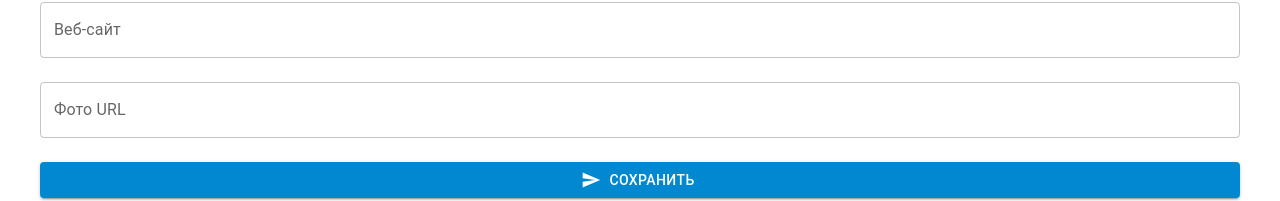
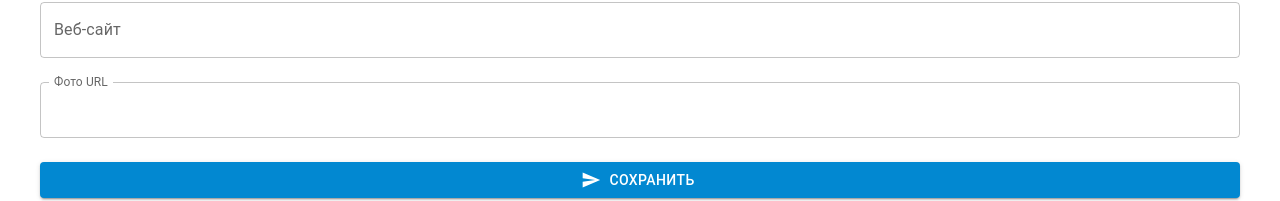
Before and after one commit to herzen-vis-lab/herzen-map, a React (Create React App) app: page /admin/create in a window 1280 px wide. Shown: the part 561-762 px from the top of the page. Built offline with nearby package versions, Linux system fonts and the light colour scheme; no server answers; sample sign-in values are in the browser's storage.

Commit message:
add hover img

```diff
--- a/src/components/Admin/AdminTable/CreatePoint/CreatePoint.tsx
+++ b/src/components/Admin/AdminTable/CreatePoint/CreatePoint.tsx
@@ -5,6 +5,7 @@ import { Point } from "components/Admin/type";
 import { initialData } from './initialData';
 import { postPoint } from 'api/points';
 import SendIcon from '@mui/icons-material/Send';
+import { ImagePreviewOnHover } from '../ImagePreviewOnHover';
 
 
 const CreatePoint = () => {
@@ -175,14 +176,18 @@ const CreatePoint = () => {
           onChange={(e) => handleChange('web', e.target.value)}
         />
       </Grid>
+
       <Grid item xs={12}>
-        <TextField
-          label="Фото URL"
-          variant="outlined"
-          fullWidth
-          value={point.photos[0] || ''}
-          onChange={(e) => handleChange('photos', [e.target.value])}
-        />
+        <ImagePreviewOnHover src={point?.picture || ''} width={350} height={270}>
+          <TextField
+            label="Фото URL"
+            variant="outlined"
+            fullWidth
+            value={point?.picture || ''}
+            onChange={(e) => handleChange('picture', [e.target.value])}
+            InputLabelProps={{ shrink: true }}
+          />
+        </ImagePreviewOnHover>
       </Grid>
 
       <Grid item xs={12}>
--- a/src/components/Admin/AdminTable/CreatePoint/initialData.ts
+++ b/src/components/Admin/AdminTable/CreatePoint/initialData.ts
@@ -10,5 +10,5 @@ export const initialData: Point = {
     type_id: '',
     status_id: '',
     web: '',
-    photos: [''],
+    picture: '',
   };
--- a/src/components/Admin/AdminTable/EditPoint/EditPoint.tsx
+++ b/src/components/Admin/AdminTable/EditPoint/EditPoint.tsx
@@ -5,6 +5,7 @@ import { Point } from "components/Admin/type";
 import SendIcon from '@mui/icons-material/Send';
 import { getPoint, patchPoint } from 'api/points';
 import { useParams } from 'react-router';
+import { ImagePreviewOnHover } from '../ImagePreviewOnHover';
 
 const EditPoint = () => {
   const [point, setPoint] = useState<Point | null>(null);
@@ -50,18 +51,6 @@ const EditPoint = () => {
   // Обработчик для полей верхнего уровня (например, longitude, latitude)
   const handleSimpleChange = (field: keyof Omit<Point, 'names' | 'descriptions'>, value: any) => {
     setPoint((prev) => (prev ? { ...prev, [field]: value } : prev));
-  };
-
-  // Обработчик для обновления первого элемента массива photos
-  const handlePhotoChange = (index: number, value: string) => {
-    setPoint((prev) => {
-      if (!prev) return prev;
-
-      const updatedPhotos = [...prev.photos];
-      updatedPhotos[index] = value;
-
-      return { ...prev, photos: updatedPhotos };
-    });
   };
 
 
@@ -218,19 +207,18 @@ const EditPoint = () => {
           InputLabelProps={{ shrink: true }}
         />
       </Grid>
+
       <Grid item xs={12}>
+        <ImagePreviewOnHover src={point?.picture || ''} width={350} height={270}>
           <TextField
             label="Фото URL"
             variant="outlined"
             fullWidth
-          value={point?.photos?.[0] || ''}
-          onChange={(e) => handlePhotoChange(0, e.target.value)}
+            value={point?.picture || ''}
+            onChange={(e) => handleSimpleChange('picture', e.target.value)}
             InputLabelProps={{ shrink: true }}
           />
-        {/* <img src={point?.photos?.[0] || ''}
-          width={250}
-          height={200}
-        /> */}
+        </ImagePreviewOnHover>
       </Grid>
 
       <Grid item xs={12}>
--- /dev/null
+++ b/src/components/Admin/AdminTable/ImagePreviewOnHover/ImagePreviewOnHover.tsx
@@ -0,0 +1,54 @@
+import React, { useState } from 'react';
+
+interface ImagePreviewOnHoverProps {
+  src: string;
+  width?: number;
+  height?: number;
+  children: React.ReactNode;
+}
+
+const ImagePreviewOnHover = ({ src, width, height, children }: ImagePreviewOnHoverProps ) => {
+  const [showPreview, setShowPreview] = useState(false);
+  const [cursorPosition, setCursorPosition] = useState({ x: 0, y: 0 });
+
+  const handleMouseEnter = () => {
+    setShowPreview(true);
+  };
+
+  const handleMouseMove = (e: React.MouseEvent) => {
+    setCursorPosition({ x: e.clientX + 15, y: e.clientY + 15 });
+  };
+
+  const handleMouseLeave = () => {
+    setShowPreview(false);
+  };
+
+  return (
+    <div
+      onMouseEnter={handleMouseEnter}
+      onMouseMove={handleMouseMove}
+      onMouseLeave={handleMouseLeave}
+    >
+      {children}
+      {showPreview && src && (
+        <img
+          src={src}
+          alt="Ошибка!"
+          width={width}
+          height={height}
+          style={{
+            position: 'absolute',
+            top: cursorPosition.y,
+            left: cursorPosition.x,
+            border: '1px solid #ddd',
+            boxShadow: '0px 4px 8px rgba(0, 0, 0, 0.2)',
+            zIndex: 1000,
+            backgroundColor: '#fff',
+          }}
+        />
+      )}
+    </div>
+  );
+};
+
+export default ImagePreviewOnHover;
--- /dev/null
+++ b/src/components/Admin/AdminTable/ImagePreviewOnHover/index.ts
@@ -0,0 +1,5 @@
+import ImagePreviewOnHover from "./ImagePreviewOnHover";
+
+export {
+    ImagePreviewOnHover
+}
--- a/src/components/Admin/type.ts
+++ b/src/components/Admin/type.ts
@@ -8,5 +8,5 @@ export type Point = {
     type_id: number | '';
     status_id: number | '';
     web: string;
-    photos: string[];
+    picture: string;
 };
--- a/src/components/MapWrapper/MapWrapper.tsx
+++ b/src/components/MapWrapper/MapWrapper.tsx
@@ -91,7 +91,7 @@ const MapWrapper = () => {
           descriptions,
           web,
           type_id,
-          photos
+          picture
         } = point;
         const language = i18n.language as keyof typeof names;
 
@@ -112,7 +112,7 @@ const MapWrapper = () => {
                                      ${descriptions[language]}
                                  </div>
                                  <div class="placemark-photo">
-                                     <img src="${photos[0]}" alt="">
+                                     <img src="${picture}" alt="">
                                  </div>`,
               balloonContentFooter: `<a href="${web}">Ссылка на источник</a>`,
             }}
--- a/src/components/MapWrapper/initialPoints.ts
+++ b/src/components/MapWrapper/initialPoints.ts
@@ -5,7 +5,7 @@ export const initialPoints = {
       latitude: "",
       status_id: 1,
       type_id: "",
-      photos: [],
+      picture: "",
       web: "",
       names: { en: "", ru: "", zh: "" },
       descriptions: { en: "", ru: "", zh: "" },
--- a/src/store/slice.ts
+++ b/src/store/slice.ts
@@ -8,8 +8,7 @@ export type PointItem = {
   latitude: string,
   status: string,
   type: string,
-  photos: [],
-  videos: [],
+  picture: "",
   web: string,
   locales: [{
     local: string,
```
Lines whose indentation alone changed are shown as unchanged.
